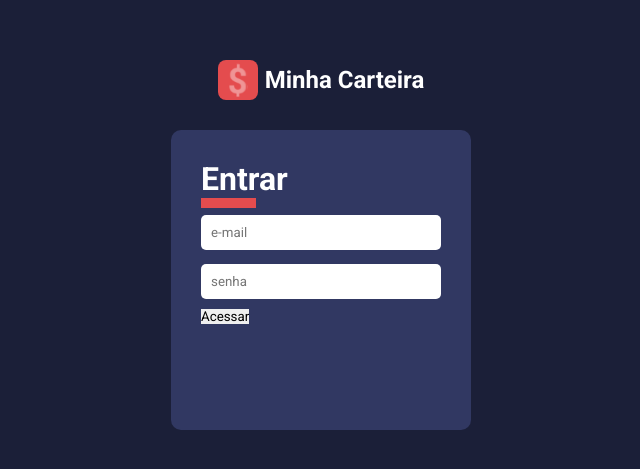
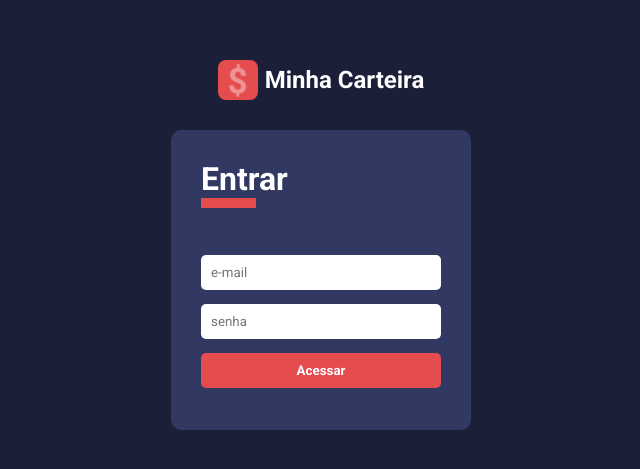
Before and after one commit to caio300/minha-carteira, a React (Vite) app: page / in a window 1280 px wide. Shown: the part 155-624 px from the top of the page, without its empty margins (319-959 px from the left). Built offline with nearby package versions, Linux system fonts and the light colour scheme.

Commit message:
Criado o componente de botão

```diff
--- /dev/null
+++ b/src/components/Button/index.tsx
@@ -0,0 +1,16 @@
+import React, { Children, ButtonHTMLAttributes } from  'react';
+
+import { Container } from './styles';
+
+type IButtonProps = ButtonHTMLAttributes<HTMLButtonElement>
+
+const Button: React.FC<IButtonProps> = ({children, ...rest }) => {
+  return (
+    <Container { ...rest }>
+      { children }
+    </Container>
+
+  )
+}
+
+export default Button;
--- /dev/null
+++ b/src/components/Button/styles.ts
@@ -0,0 +1,22 @@
+import styled from "styled-components";
+
+export const Container = styled.button`
+
+    width: 100%;
+
+    margin: 7px 0;
+    padding: 10px;
+
+    border-radius: 5px;
+
+    font-weight: bold;
+    color: ${props => props.theme.colors.white};
+    background-color: ${props => props.theme.colors.warning};
+
+
+    transition: opacity .3s;
+
+    &:hover {
+        opacity: .7;
+    }
+`;
--- a/src/components/Input/index.tsx
+++ b/src/components/Input/index.tsx
@@ -6,7 +6,7 @@
 
 const Input: React.FC<IInputProps> = ({ ...rest }) => {
   return (
-    <Container { ...rest }/>
+    <Container { ...rest } />
 
   )
 }
--- a/src/pages/SignIn/index.tsx
+++ b/src/pages/SignIn/index.tsx
@@ -3,6 +3,7 @@
 import logoImg from '../../assets/logo.svg';
 
 import Input from '../../components/Input';
+import Button from '../../components/Button';
 
 import {
   Container,
@@ -33,7 +34,8 @@
           required
         />
 
-        <button type='submit'>Acessar</button>
+        <Button type='submit'>Acessar</Button>
+
       </Form>
     </Container>
   )
--- a/src/pages/SignIn/styles.ts
+++ b/src/pages/SignIn/styles.ts
@@ -41,6 +41,7 @@
 `;
 
 export const FormTitle = styled.h1`
+    margin-bottom: 40px;
     color: ${props => props.theme.colors.white};
 
     &::after {
```
Also changed, not shown: src/components/Input/styles.ts (line endings or trailing spaces).
